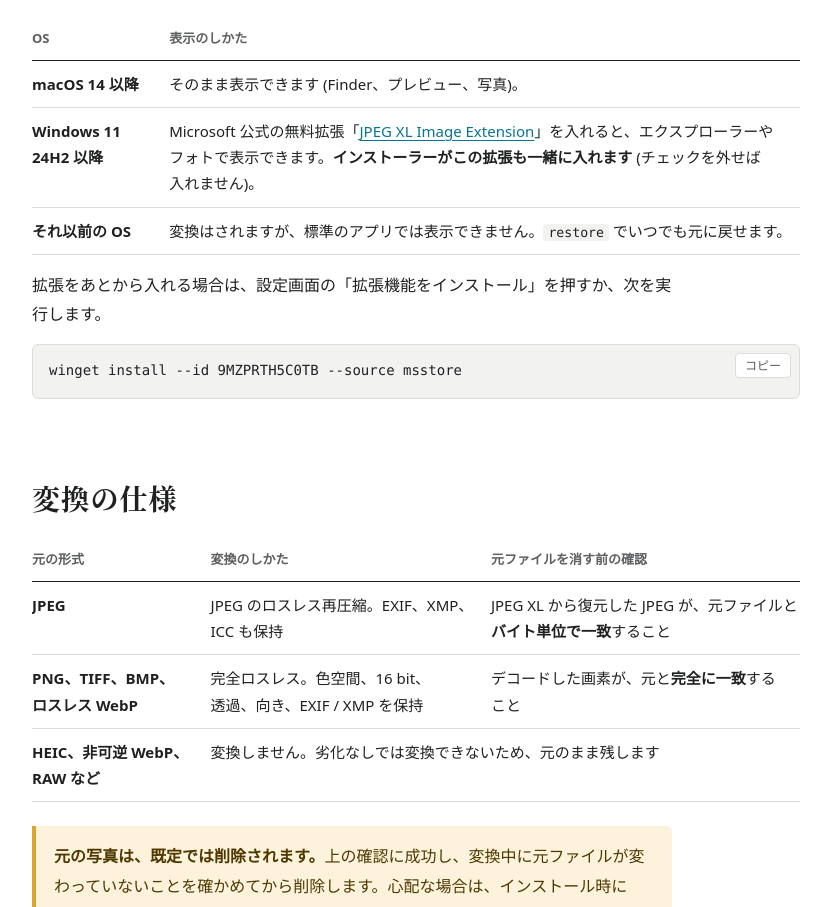
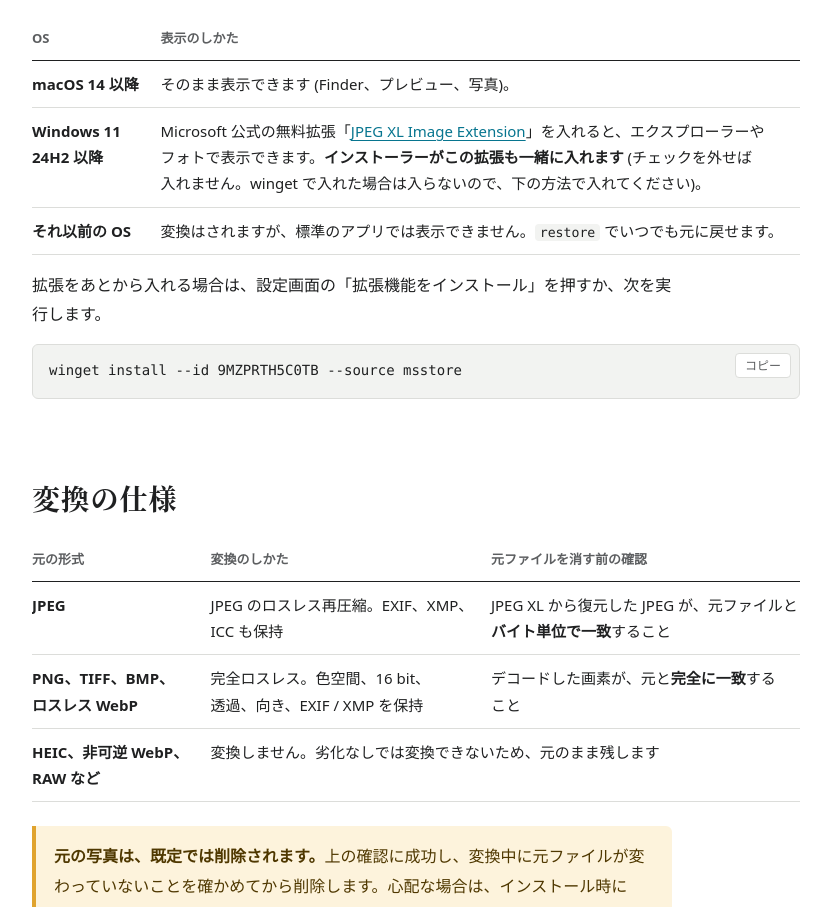
Before and after one commit to TsubasaTommy/optiman, a plain HTML site: page site/index.html in a window 1280 px wide. Shown: the part 1556-2463 px from the top of the page, without its empty margins (64-895 px from the left). Drawn offline with Linux system fonts and the light colour scheme; no server answers.

Commit message:
winget: leave the JPEG XL extension to the settings window
The first winget submission failed validation: "failed to install
without user input". The installer installs the extension by running
winget, and that nested install waits for the winget install that
started the installer. The manifest now passes /MERGETASKS="!jxlviewer";
the site and README say how to add the extension afterwards.

Co-Authored-By: Claude Opus 5.5 <noreply@anthropic.com>

```diff
--- a/site/index.html
+++ b/site/index.html
@@ -422,7 +422,7 @@ optiman install</code></pre></div>
           <thead><tr><th scope="col">OS</th><th scope="col">表示のしかた</th></tr></thead>
           <tbody>
             <tr><th scope="row">macOS 14 以降</th><td>そのまま表示できます (Finder、プレビュー、写真)。</td></tr>
-            <tr><th scope="row">Windows 11 24H2 以降</th><td>Microsoft 公式の無料拡張「<a href="https://apps.microsoft.com/detail/9MZPRTH5C0TB">JPEG XL Image Extension</a>」を入れると、エクスプローラーやフォトで表示できます。<strong>インストーラーがこの拡張も一緒に入れます</strong> (チェックを外せば入れません)。</td></tr>
+            <tr><th scope="row">Windows 11 24H2 以降</th><td>Microsoft 公式の無料拡張「<a href="https://apps.microsoft.com/detail/9MZPRTH5C0TB">JPEG XL Image Extension</a>」を入れると、エクスプローラーやフォトで表示できます。<strong>インストーラーがこの拡張も一緒に入れます</strong> (チェックを外せば入れません。winget で入れた場合は入らないので、下の方法で入れてください)。</td></tr>
             <tr><th scope="row">それ以前の OS</th><td>変換はされますが、標準のアプリでは表示できません。<code>restore</code> でいつでも元に戻せます。</td></tr>
           </tbody>
         </table>
```
Also changed, not shown: 2 other files.
